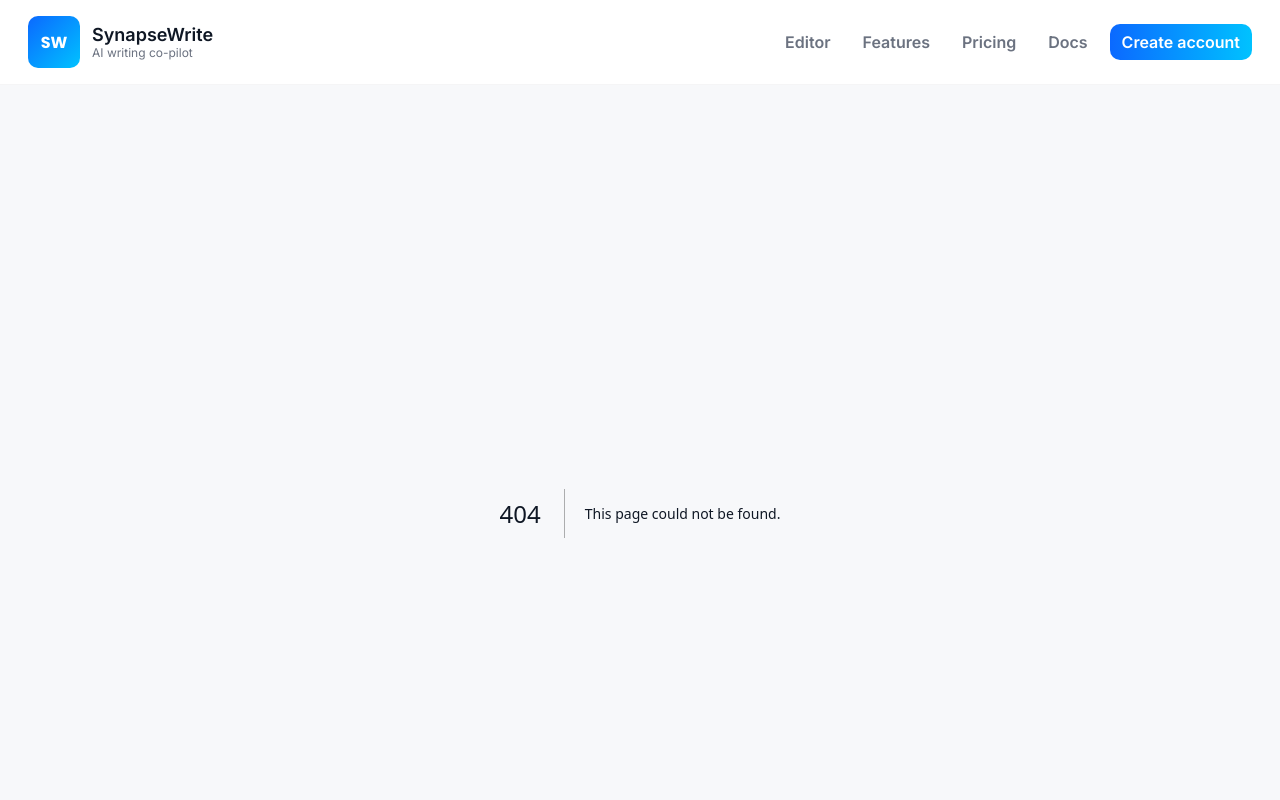
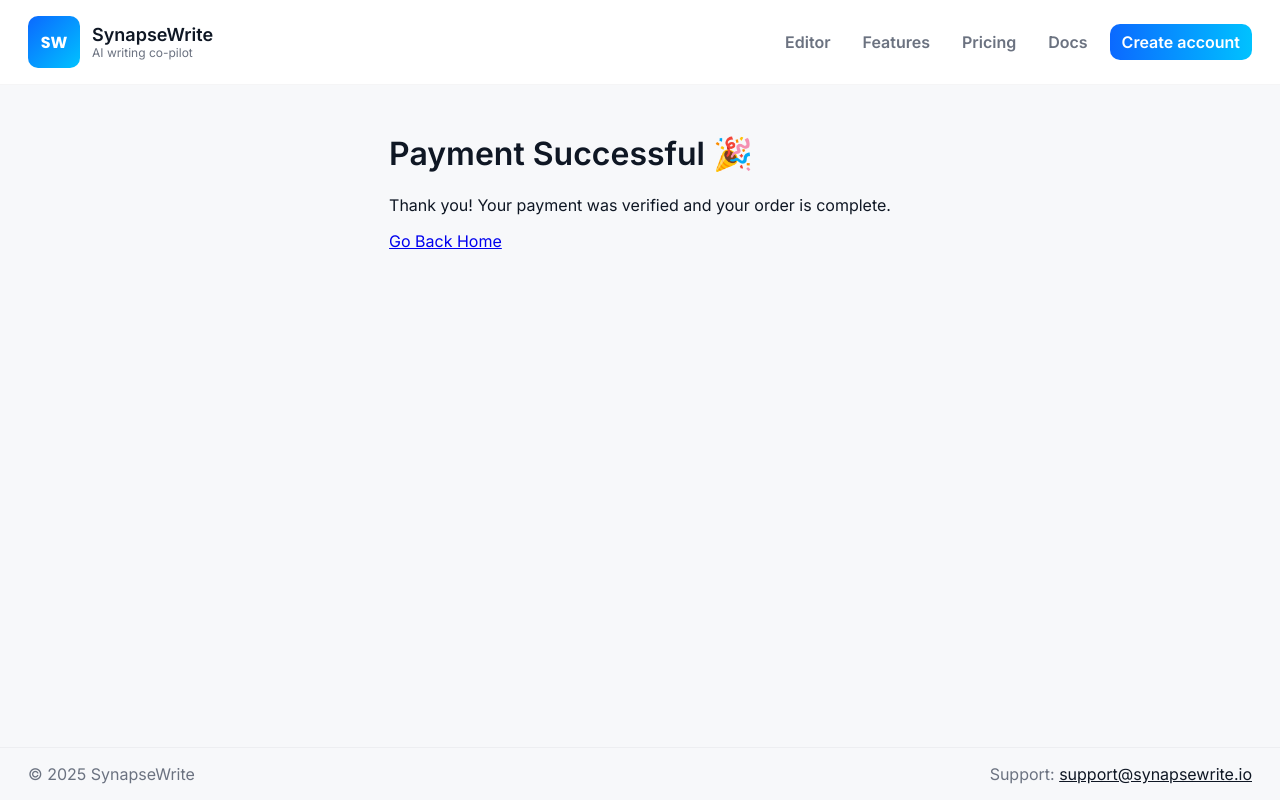
Before and after one commit to inpursuitsol/synapsewrite, a Next.js app: page /thank-you in a window 1280 px wide. Before the commit this address had no page. Shown: the top 800 px of the page. Built offline with nearby package versions, Linux system fonts and the light colour scheme.

Commit message:
Create page.tsx

```diff
--- /dev/null
+++ b/app/thank-you/page.tsx
@@ -0,0 +1,16 @@
+export default function ThankYouPage() {
+  return (
+    <main className="min-h-[70vh] flex flex-col items-center justify-center gap-4 px-6 text-center">
+      <h1 className="text-4xl font-semibold text-green-600">Payment Successful 🎉</h1>
+      <p className="text-gray-700 max-w-xl">
+        Thank you! Your payment was verified and your order is complete.
+      </p>
+      <a
+        href="/"
+        className="inline-flex items-center rounded-lg px-5 py-3 bg-green-600 text-white hover:bg-green-700 transition"
+      >
+        Go Back Home
+      </a>
+    </main>
+  );
+}
```
